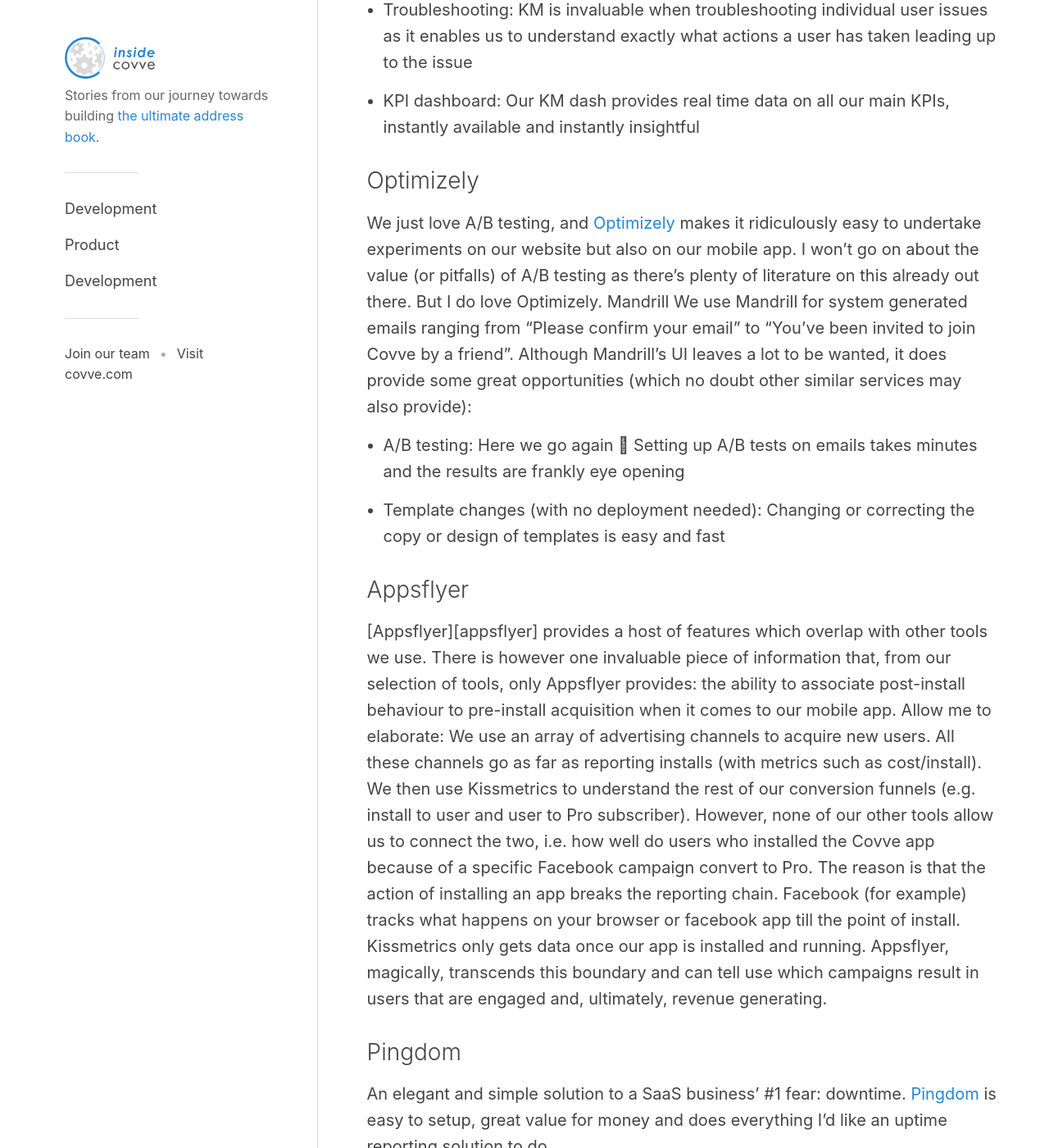
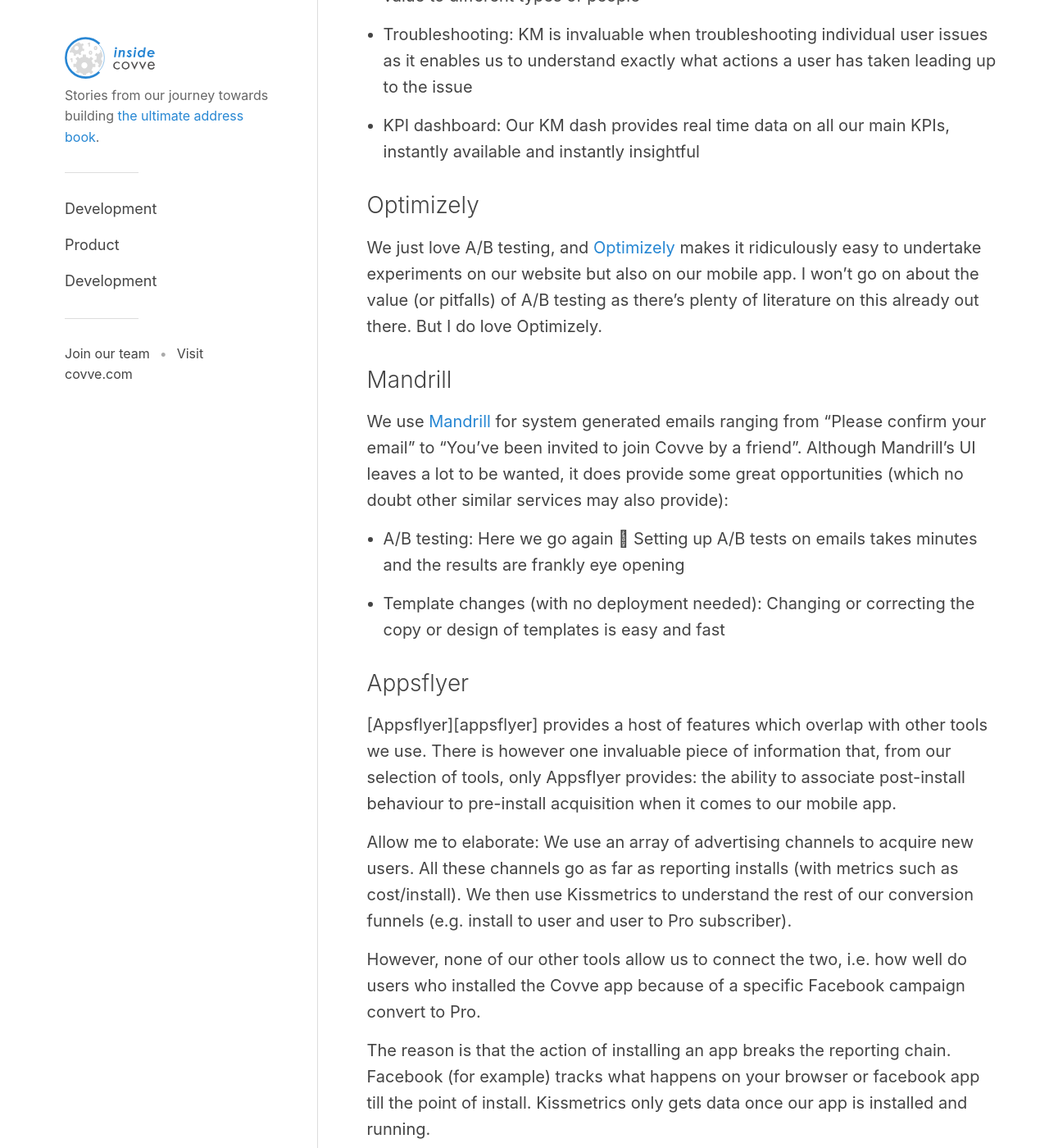
Before and after one commit to Covve/covve.github.io, a Jekyll site: the page built from _posts/2016-12-06-My-eight-awesome-tools-for-SaaS-insights-and-control.md, in a window 1280 px wide and 1400 px high, scrolled down 1729 px. Shown: the whole window at 82% size. Built offline with Jekyll 4.4.1, drawn with Linux system fonts in a browser that asks for light colours; nearby versions of some CDN libraries; some of the changed lines change nothing that is shown; some of the changed text lies outside the part shown.

Commit message:
Updated AP's first blogpost

```diff
--- a/_posts/2016-12-06-My-eight-awesome-tools-for-SaaS-insights-and-control.md
+++ b/_posts/2016-12-06-My-eight-awesome-tools-for-SaaS-insights-and-control.md
@@ -14,26 +14,33 @@
 
 ### Kissmetrics
 [Kissmetrics][kissmetrics] is our eyes and ears on the ground. It gives us an unprecedented degree of insight into how our users use Covve and plays a central role in both our regular KPI monitoring and our roadmap decisions making process.
+
 Unlike google analytics that provides an excellent view of aggregate data (total visits, total signups, total number of contact improvements applied), KM allows us to drill down into behaviours at an individual user level.
+
 Here’s just a few of tens of ways we use KM:
--	Funnels: Our “install to Pro subscriber” funnel has many steps. Understanding the drop off at each steps constantly allows us to identify issues and opportunities at a very micro level
--	Testing hypotheses: In v3 of the iPhone app we introduced an optional two minute video highlighting Covve’s USPs. We wanted to know what percentage of people watch it and then whether watching the video has an effect on the specific features being used
--	Features use monitoring: Our dashboard provides an at-a-glance view of how many users are using each of our features (e.g. contact improvements, In Touch, Leads and so on); feeding into our understanding of how Covve adds value to different types of people
--	Troubleshooting: KM is invaluable when troubleshooting individual user issues as it enables us to understand exactly what actions a user has taken leading up to the issue
--	KPI dashboard: Our KM dash provides real time data on all our main KPIs, instantly available and instantly insightful
+- Funnels: Our “install to Pro subscriber” funnel has many steps. Understanding the drop off at each steps constantly allows us to identify issues and opportunities at a very micro level
+- Testing hypotheses: In v3 of the iPhone app we introduced an optional two minute video highlighting Covve’s USPs. We wanted to know what percentage of people watch it and then whether watching the video has an effect on the specific features being used
+- Features use monitoring: Our dashboard provides an at-a-glance view of how many users are using each of our features (e.g. contact improvements, In Touch, Leads and so on); feeding into our understanding of how Covve adds value to different types of people
+- Troubleshooting: KM is invaluable when troubleshooting individual user issues as it enables us to understand exactly what actions a user has taken leading up to the issue
+- KPI dashboard: Our KM dash provides real time data on all our main KPIs, instantly available and instantly insightful
 
 ### Optimizely
 We just love A/B testing, and [Optimizely][optimizely] makes it ridiculously easy to undertake experiments on our website but also on our mobile app. I won’t go on about the value (or pitfalls) of A/B testing as there’s plenty of literature on this already out there. But I do love Optimizely.
-Mandrill
-We use Mandrill for system generated emails ranging from “Please confirm your email” to “You’ve been invited to join Covve by a friend”. Although Mandrill’s UI leaves a lot to be wanted, it does provide some great opportunities (which no doubt other similar services may also provide):
--	A/B testing: Here we go again  Setting up A/B tests on emails takes minutes and the results are frankly eye opening
--	Template changes (with no deployment needed): Changing or correcting the copy or design of templates is easy and fast
+
+### Mandrill
+We use [Mandrill][mandrill] for system generated emails ranging from “Please confirm your email” to “You’ve been invited to join Covve by a friend”. Although Mandrill’s UI leaves a lot to be wanted, it does provide some great opportunities (which no doubt other similar services may also provide):
+- A/B testing: Here we go again  Setting up A/B tests on emails takes minutes and the results are frankly eye opening
+- Template changes (with no deployment needed): Changing or correcting the copy or design of templates is easy and fast
 
 ### Appsflyer
 [Appsflyer][appsflyer] provides a host of features which overlap with other tools we use. There is however one invaluable piece of information that, from our selection of tools, only Appsflyer provides: the ability to associate post-install behaviour to pre-install acquisition when it comes to our mobile app.
+
 Allow me to elaborate: We use an array of advertising channels to acquire new users. All these channels go as far as reporting installs (with metrics such as cost/install). We then use Kissmetrics to understand the rest of our conversion funnels (e.g. install to user and user to Pro subscriber).
+
 However, none of our other tools allow us to connect the two, i.e. how well do users who installed the Covve app because of a specific Facebook campaign convert to Pro.
+
 The reason is that the action of installing an app breaks the reporting chain. Facebook (for example) tracks what happens on your browser or facebook app till the point of install. Kissmetrics only gets data once our app is installed and running.
+
 Appsflyer, magically, transcends this boundary and can tell use which campaigns result in users that are engaged and, ultimately, revenue generating.
 
 ### Pingdom
@@ -58,3 +65,5 @@
 [ourapp]: https://app.covve.com
 [browserstack]: https://www.browserstack.com
 [crashlytics]: http://try.crashlytics.com
+[mandrill]: http://www.mandrill.com
+[google-analytics]: https://www.google.com/analytics
```
